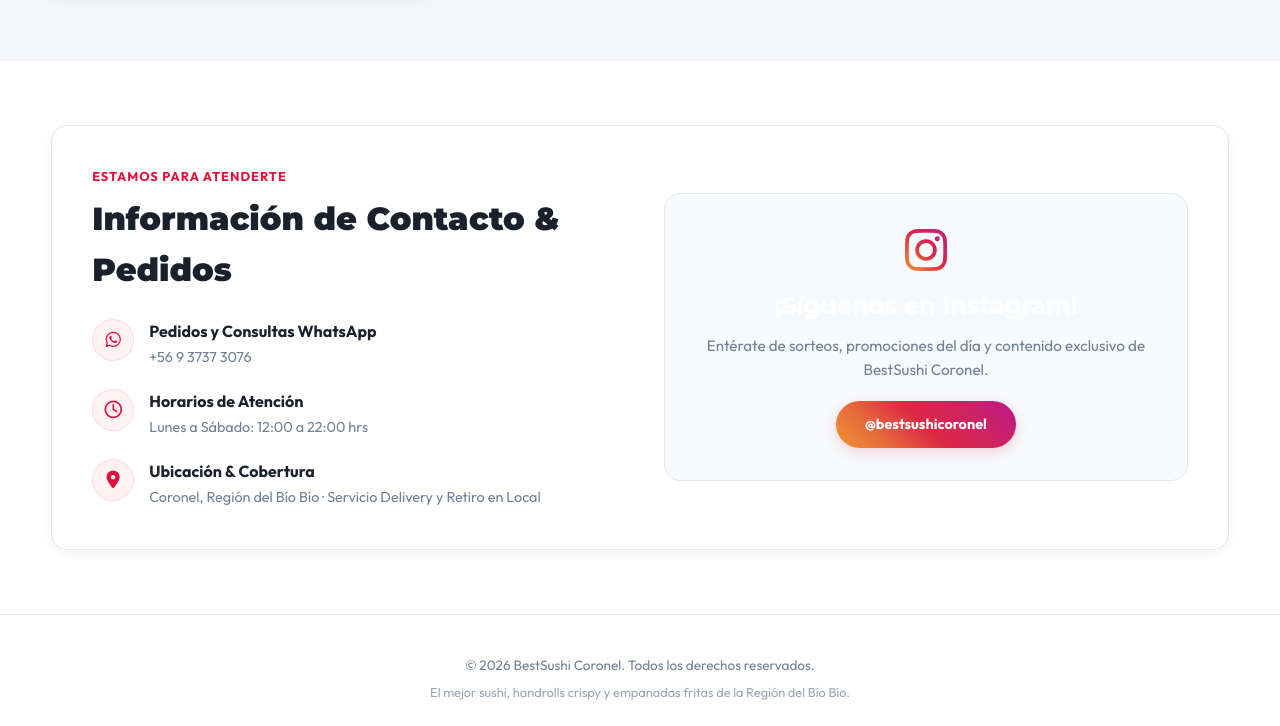
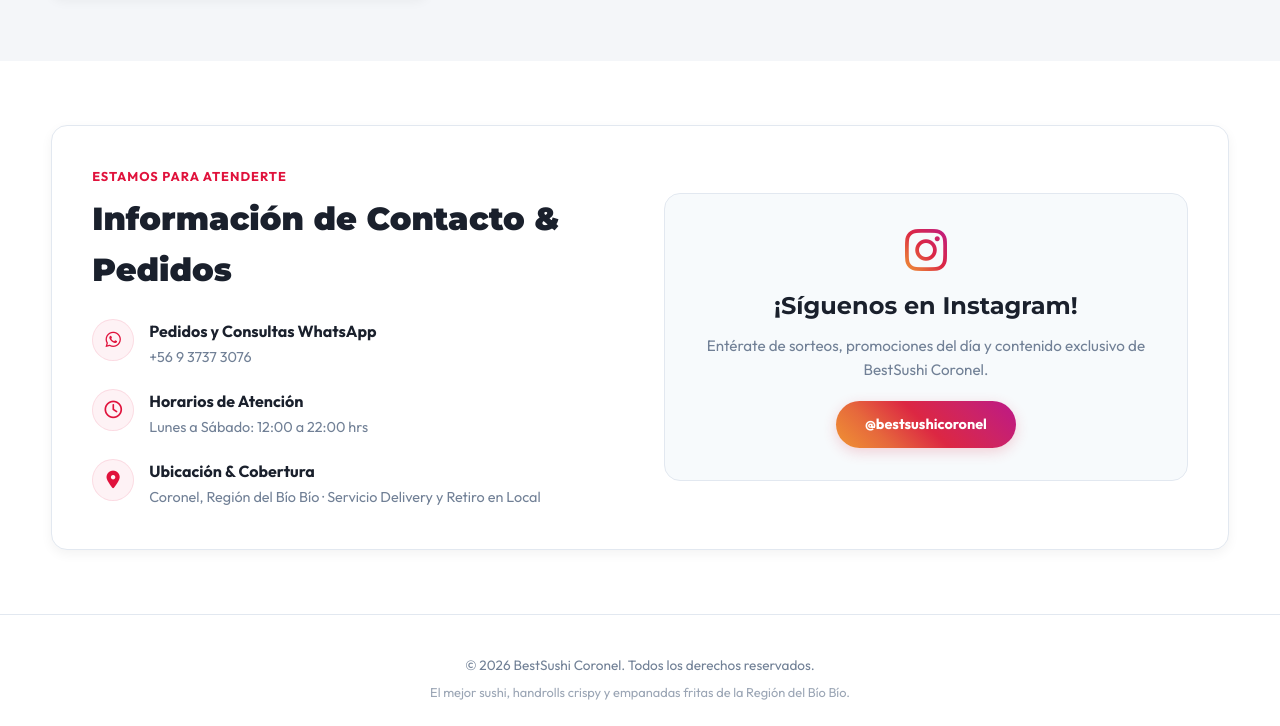
Before and after one commit to felipesagredo/bestsushicoronel, a website: page index.html in a window 1280 px wide. Shown: the part 2846-3572 px from the top of the page. Drawn offline with Linux system fonts and the light colour scheme.

Commit message:
FIX informacion de contacto - correccion de color

```diff
--- a/index.html
+++ b/index.html
@@ -201,7 +201,7 @@
           <!-- Instagram Feature Card -->
           <div class="instagram-box">
             <i class="fab fa-instagram instagram-icon"></i>
-            <h3 style="color: #fff; font-size: 1.5rem; margin-bottom: 0.5rem; font-family: var(--font-heading);">
+            <h3 style="color: var(--text-dark); font-size: 1.5rem; margin-bottom: 0.5rem; font-family: var(--font-heading);">
               ¡Síguenos en Instagram!</h3>
             <p style="color: var(--text-secondary); font-size: 0.95rem;">
               Entérate de sorteos, promociones del día y contenido exclusivo de BestSushi Coronel.
```
